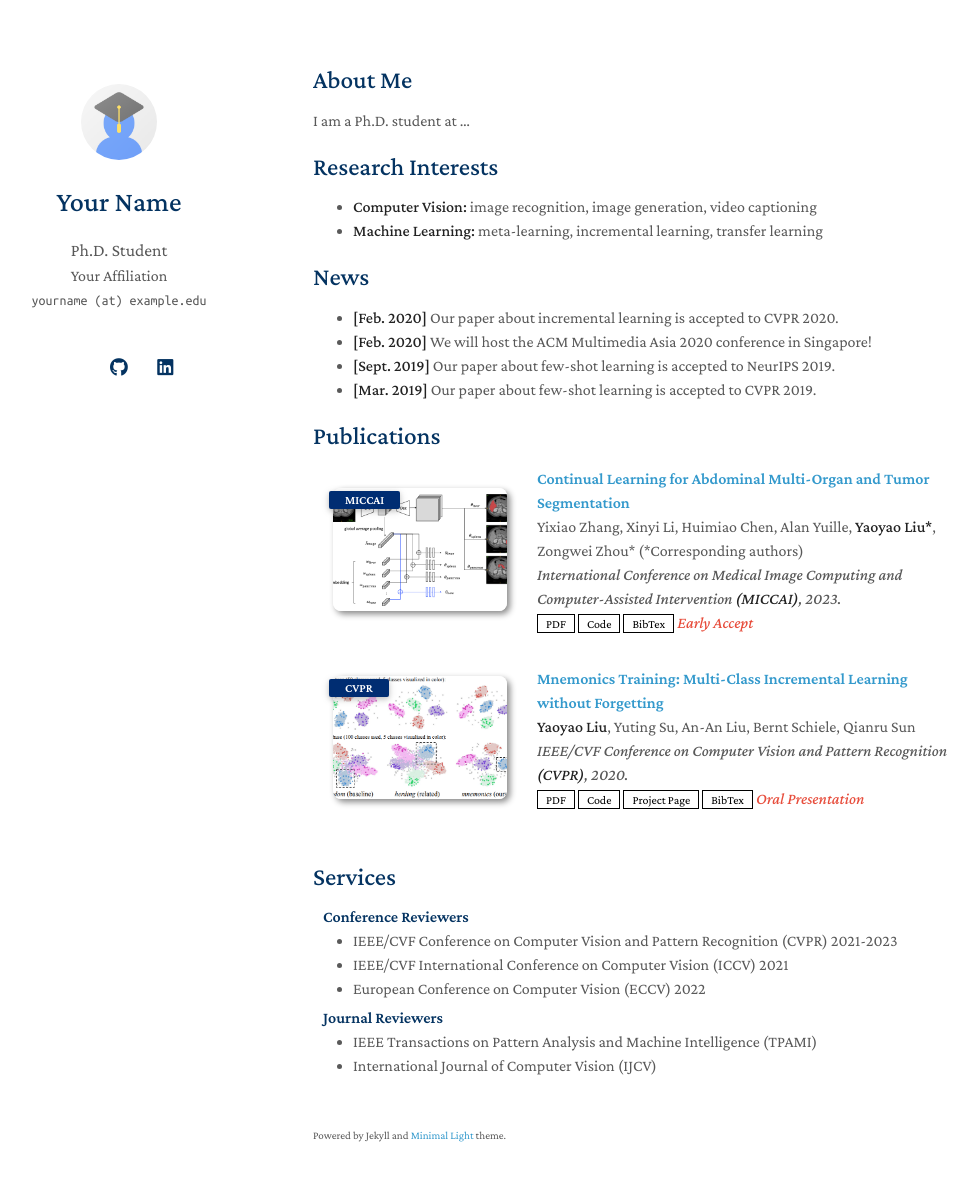
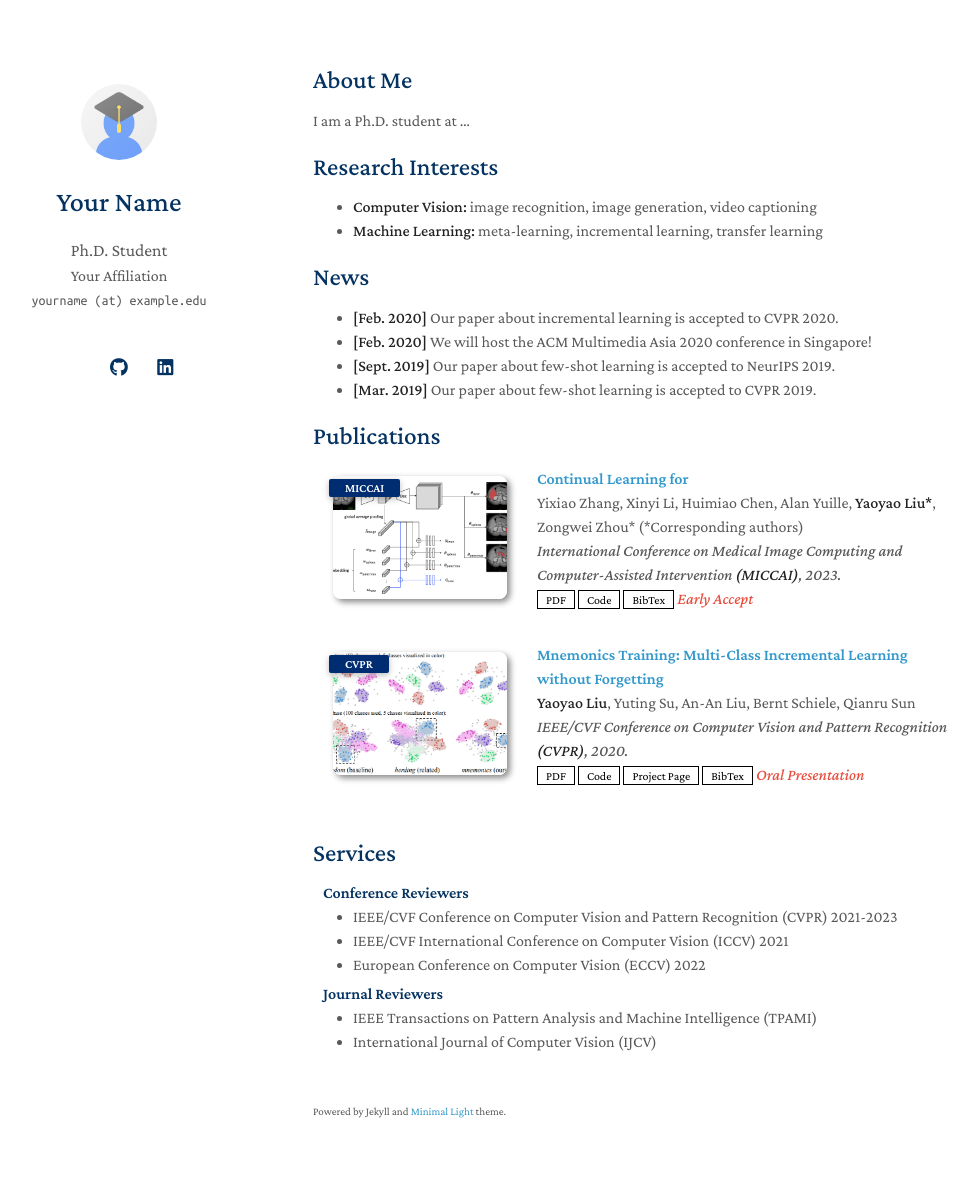
Before and after one commit to kjm981995/kjm981995.github.io, a Jekyll site: the page built from index.md, in a window 1280 px wide and 1216 px high. Shown: the top 1181 px of the window, without its empty margins (157-1135 px from the left). Built offline with Jekyll 4.4.1, drawn with Linux system fonts in a browser that asks for light colours; a style sheet for code colours, icons or effects is not loaded; our own code applies the rules of GitHub Pages for plain Markdown files.

Commit message:
Update publications.yml

```diff
--- a/_data/publications.yml
+++ b/_data/publications.yml
@@ -1,6 +1,6 @@
 main:
 
-  - title: Continual Learning for Abdominal Multi-Organ and Tumor Segmentation
+  - title: Continual Learning for
     authors: Yixiao Zhang, Xinyi Li, Huimiao Chen, Alan Yuille, <strong>Yaoyao Liu*</strong>, Zongwei Zhou* (*Corresponding authors)
     conference_short: MICCAI
     conference: International Conference on Medical Image Computing and Computer-Assisted Intervention <strong>(MICCAI)</strong>, 2023.
```
